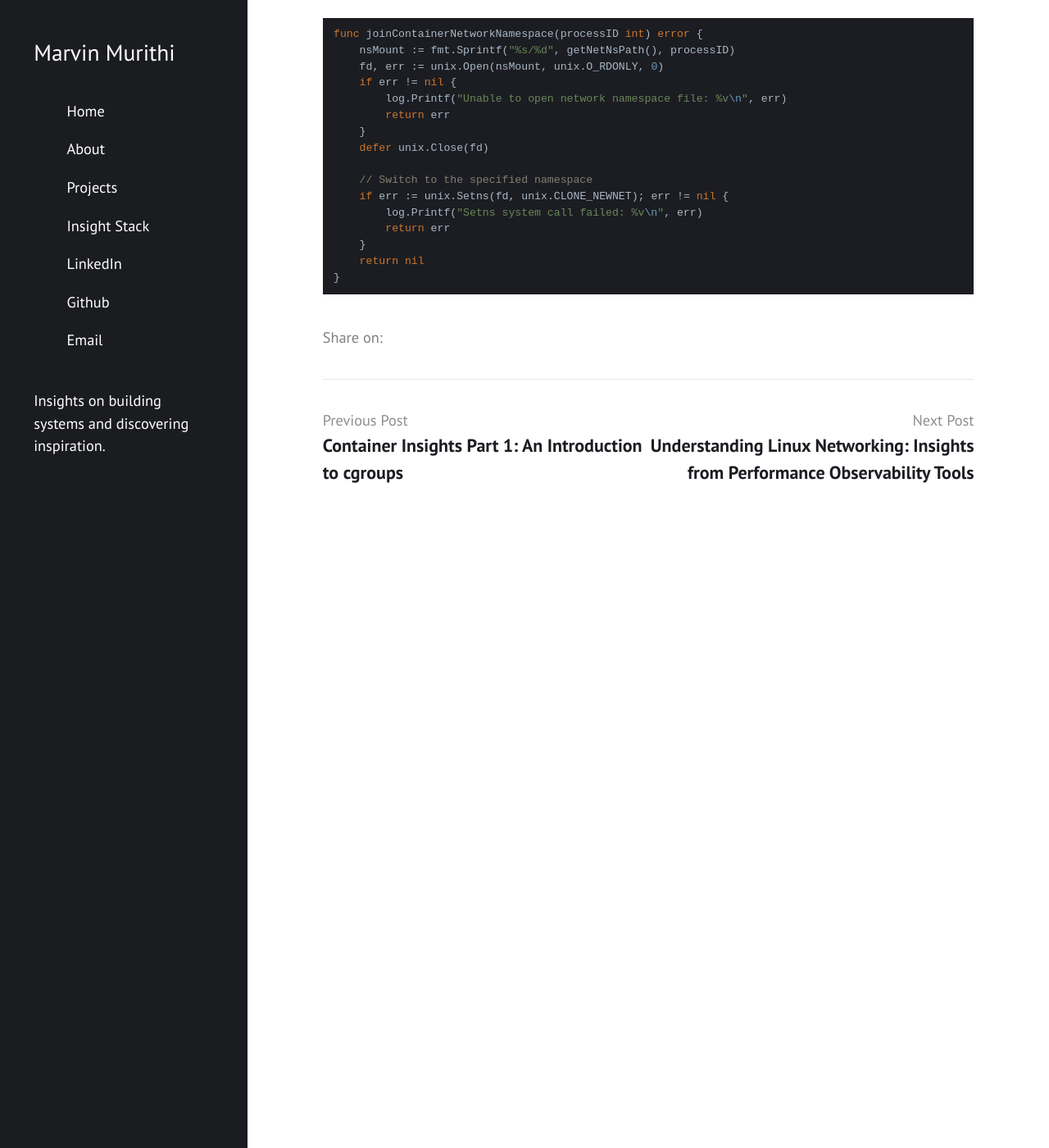
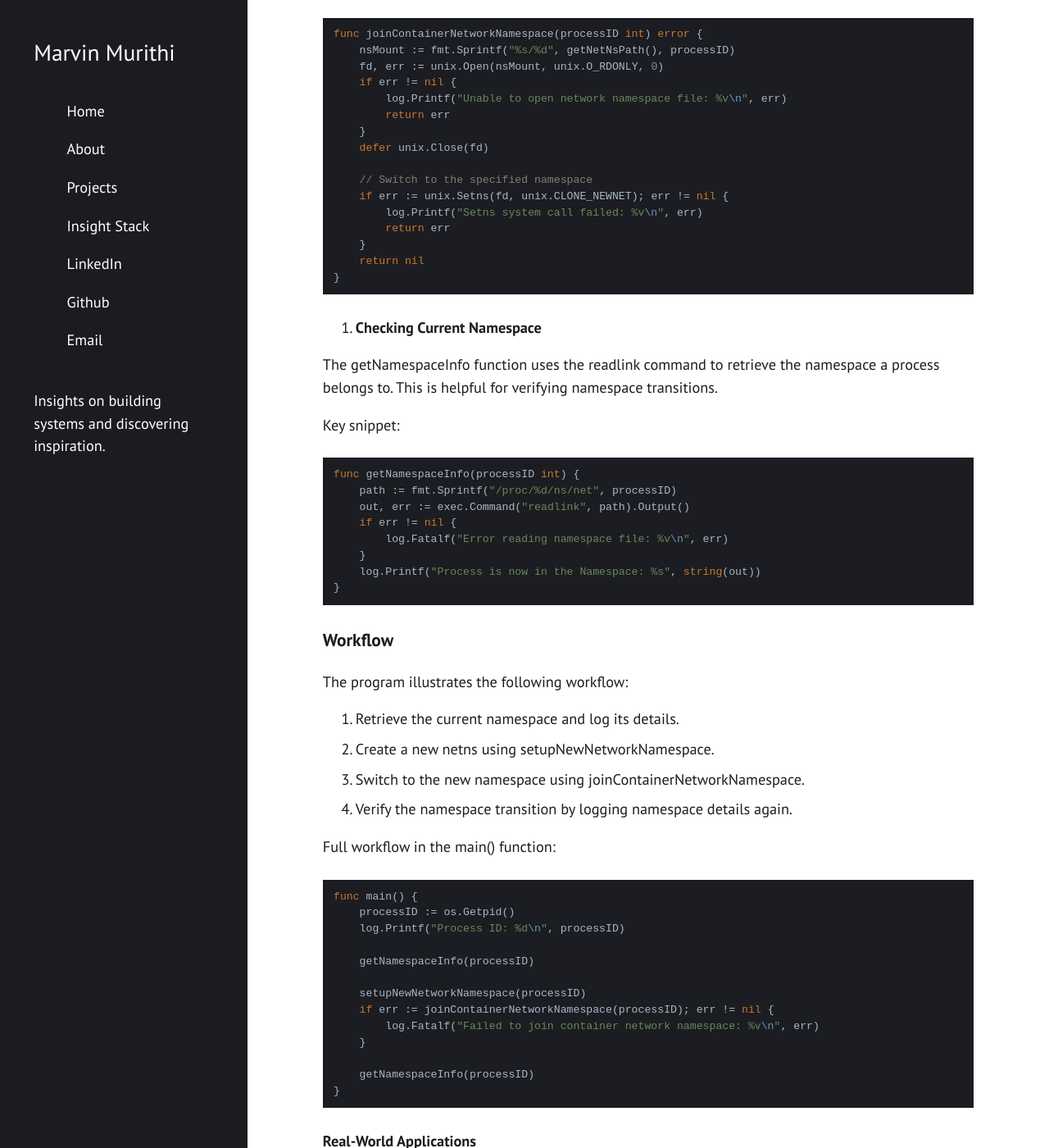
Before and after one commit to rimubytes/marvin, a Jekyll site: the page built from _posts/2024-06-02-container-insights-netns.md, in a window 1280 px wide and 1400 px high, scrolled down 1927 px. Shown: the whole window at 82% size. Built offline with Jekyll 4.4.1, drawn with Linux system fonts in a browser that asks for light colours; nearby versions of some CDN libraries; library files that are not in the unit come from our copies; some of the changed text lies outside the part shown.

Commit message:
docs: add practical applications of netns for container networking

````diff
--- a/_posts/2024-06-02-container-insights-netns.md
+++ b/_posts/2024-06-02-container-insights-netns.md
@@ -85,3 +85,61 @@ func joinContainerNetworkNamespace(processID int) error {
     return nil
 }
 ```
+
+3. **Checking Current Namespace**
+
+The getNamespaceInfo function uses the readlink command to retrieve the namespace a process belongs to. This is helpful for verifying namespace transitions.
+
+Key snippet:
+
+```go
+func getNamespaceInfo(processID int) {
+    path := fmt.Sprintf("/proc/%d/ns/net", processID)
+    out, err := exec.Command("readlink", path).Output()
+    if err != nil {
+        log.Fatalf("Error reading namespace file: %v\n", err)
+    }
+    log.Printf("Process is now in the Namespace: %s", string(out))
+}
+```
+
+### Workflow
+
+The program illustrates the following workflow:
+
+1. Retrieve the current namespace and log its details.
+2. Create a new netns using setupNewNetworkNamespace.
+3. Switch to the new namespace using joinContainerNetworkNamespace.
+4. Verify the namespace transition by logging namespace details again.
+
+Full workflow in the main() function:
+
+```go
+func main() {
+    processID := os.Getpid()
+    log.Printf("Process ID: %d\n", processID)
+
+    getNamespaceInfo(processID)
+
+    setupNewNetworkNamespace(processID)
+    if err := joinContainerNetworkNamespace(processID); err != nil {
+        log.Fatalf("Failed to join container network namespace: %v\n", err)
+    }
+
+    getNamespaceInfo(processID)
+}
+```
+
+#### Real-World Applications
+
+1. **Container Networking**
+
+netns enables containers to have their isolated networking, ensuring secure and conflict-free communication.
+
+2. **Custom Environments for Testing**
+
+Developers can create isolated network stacks to test applications in controlled environments.
+
+3. **Shared Networks Between Containers**
+
+Multiple containers or processes can join the same netns, enabling advanced networking setups like service meshes or overlay networks.
````
